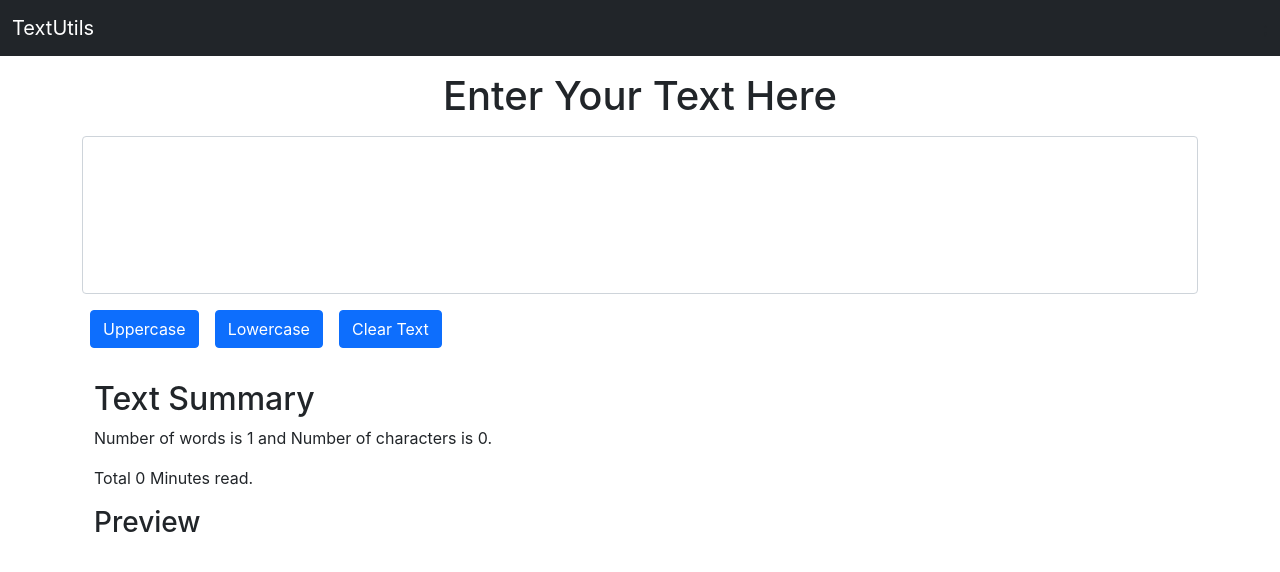
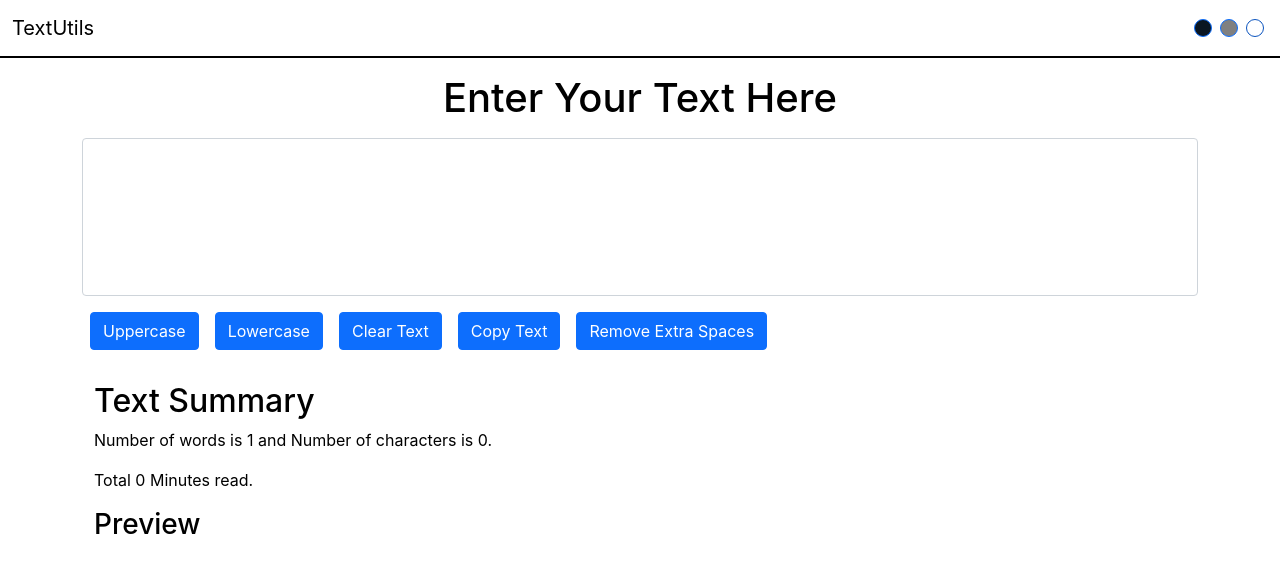
Before and after one commit to jeetsdev/text-utils, a React (Create React App) app: page / in a window 1280 px wide. Shown: the top 572 px of the page. Built offline with nearby package versions, Linux system fonts and the light colour scheme.

Commit message:
Feat : color schemes

```diff
--- a/src/App.js
+++ b/src/App.js
@@ -2,13 +2,27 @@
 import './App.css';
 import Navbar from './components/Navbar';
 import Main from './components/Main';
+import React, { useState } from 'react'
+
 
 function App() {
+  const [textColor, SetTextColor] = useState("black");
+  const [bgColor, setBgColor] = useState("white")
+
+
+  const changeColorScheme = (bgColor, txtColor,event) => {
+    console.log(event.target);
+    event.target.style.border = `2px solid ${txtColor}`;
+    document.body.style.backgroundColor = bgColor;
+    SetTextColor(txtColor)
+    setBgColor(bgColor)
+  }
+
   return (
     <>
-      <Navbar></Navbar>
+      <Navbar changeColorScheme={changeColorScheme} textColor={textColor} SetTextColor={SetTextColor} setBgColor={setBgColor} bgColor={bgColor}></Navbar>
       <div className="container my-3">
-        <Main></Main>
+        <Main textColor={textColor} bgColor={bgColor}></Main>
       </div>
     </>
   );
--- a/src/components/Main.js
+++ b/src/components/Main.js
@@ -1,7 +1,7 @@
 import React from 'react'
 import { useState } from 'react'
 
-export default function Main() {
+export default function Main(props) {
     const [text, setText] = useState("");
 
     function uppperClickHandler() {
@@ -18,30 +18,42 @@ export default function Main() {
         setText("");
     }
 
+    function copytextHandler() {
+        navigator.clipboard.writeText(text);
+    }
+
+    function extraSpaceHandler() {
+        let textArray = text.split(" ");
+        let newText = textArray.filter(words => words !== "").join(" ");   //* Filtering text and then joining them
+        setText(newText);
+    }
+
     function inputHandler(event) {
         setText(event.target.value);
     }
     return (
         <>
             <div className="mb-3">
-                <h1 className='text-center my-3'>Enter Your Text Here</h1>
-                <textarea className="form-control shadow-none" id="exampleFormControlTextarea1" rows="6" onChange={inputHandler} value={text} unselectable='h' style={{resize:'none'}}></textarea>
+                <h1 className='text-center my-3' style={{ color:props.textColor }}>Enter Your Text Here</h1>
+                <textarea className="form-control shadow-none" id="exampleFormControlTextarea1" rows="6" onChange={inputHandler} value={text} unselectable='h' style={{ resize: 'none',color:props.textColor,backgroundColor:props.bgColor}}></textarea>
                 <button className='btn btn-primary my-3 mx-2' onClick={uppperClickHandler}>Uppercase</button>
                 <button className='btn btn-primary my-3 mx-2' onClick={lowerClickHandler}>Lowercase</button>
                 <button className='btn btn-primary my-3 mx-2' onClick={clearTextHandler}>Clear Text</button>
+                <button className='btn btn-primary my-3 mx-2' onClick={copytextHandler}>Copy Text</button>
+                <button className='btn btn-primary my-3 mx-2' onClick={extraSpaceHandler}>Remove Extra Spaces</button>
             </div>
-            <div className="container">
+            <div className="container" style={{ color: props.textColor }}>
                 <h2>Text Summary</h2>
                 <p>
                     Number of words is {text.split(" ").length} and Number of characters is {text.length}.
                 </p>
                 <p>
-                    Total {Math.floor(text.split(" ").length/150)} Minutes read.
+                    Total {Math.floor(text.split(" ").length / 150)} Minutes read.
                 </p>
             </div>
-            <div className="container">
+            <div className="container" style={{ color: props.textColor }}>
                 <h3>Preview</h3>
-                <p>{ text}</p>
+                <p>{text}</p>
             </div>
         </>
     )
--- a/src/components/Navbar.js
+++ b/src/components/Navbar.js
@@ -1,11 +1,17 @@
 import React from 'react'
 import PropTypes from 'prop-types'
+import "../App.css";
 
 export default function Navbar(props) {
     return (
-        <nav className="navbar navbar-dark bg-dark">
+        <nav className="navbar" style={{ color: props.textColor, backgroundColor: props.bgColor,borderBottom:`2px solid ${props.textColor}`}}>
             <div className="container-fluid">
-                <a className="navbar-brand" href='/'>{props.title}</a>;
+                <a className="navbar-brand" href='/' style={{ color: props.textColor, backgroundColor: props.bgColor }}>{props.title}</a>
+                <div className="d-flex">
+                    <button className="btn btn-primary p-2 mx-1 rounded-circle" style={{ backgroundColor: "#0a1622" }} onClick={(event) => props.changeColorScheme("#0a1622","white",event)}></button>
+                    <button className="btn btn-primary p-2 mx-1 rounded-circle" onClick={(event) => props.changeColorScheme("grey","black",event)} style={{ backgroundColor: "grey"}}></button>
+                    <button className="btn btn-primary p-2 mx-1 rounded-circle active" style={{ backgroundColor: "white" }} onClick={(event) => props.changeColorScheme("white", "black",event)}></button>
+                </div>
             </div>
         </nav>
     )
```
